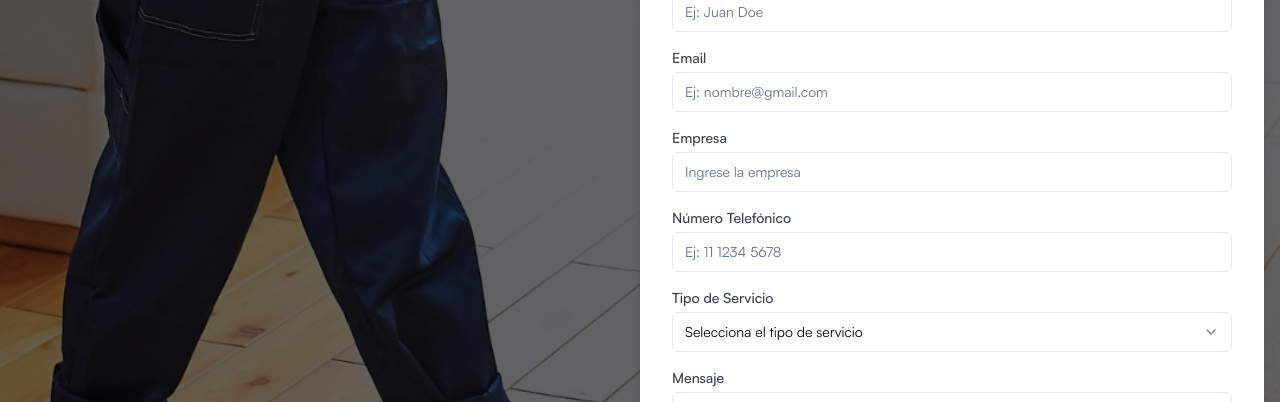
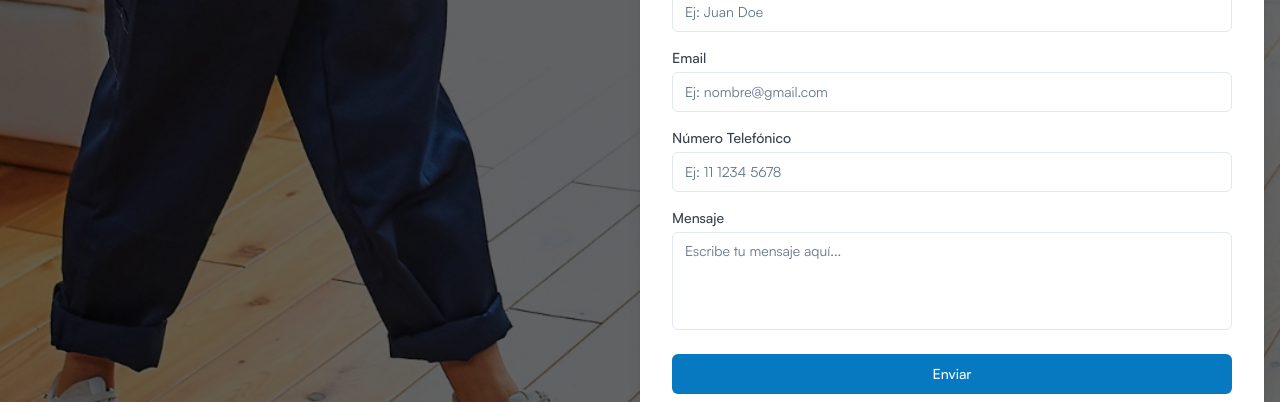
Before and after one commit to Tintaa307/AS-Cleaning-Solutions, a Next.js app: page / in a window 1280 px wide. Shown: the part 2880-3282 px from the top of the page. Built offline with nearby package versions, Linux system fonts and the light colour scheme.

Commit message:
feat: change contact form

```diff
--- a/src/components/contact/Contact.tsx
+++ b/src/components/contact/Contact.tsx
@@ -95,21 +95,6 @@ export default function ContactSection() {
               </div>
               <div>
                 <label
-                  htmlFor="enterprise"
-                  className="block text-sm font-medium text-gray-700 mb-1"
-                >
-                  Empresa
-                </label>
-                <Input
-                  type="text"
-                  id="enterprise"
-                  name="enterprise"
-                  placeholder="Ingrese la empresa"
-                  required
-                />
-              </div>
-              <div>
-                <label
                   htmlFor="phone"
                   className="block text-sm font-medium text-gray-700 mb-1"
                 >
@@ -122,23 +107,6 @@ export default function ContactSection() {
                   placeholder="Ej: 11 1234 5678"
                   required
                 />
-              </div>
-              <div>
-                <label
-                  htmlFor="service"
-                  className="block text-sm font-medium text-gray-700 mb-1"
-                >
-                  Tipo de Servicio
-                </label>
-                <Select name="service" required>
-                  <SelectTrigger>
-                    <SelectValue placeholder="Selecciona el tipo de servicio" />
-                  </SelectTrigger>
-                  <SelectContent>
-                    <SelectItem value="limpieza">Limpieza</SelectItem>
-                    <SelectItem value="fumigacion">Fumigación</SelectItem>
-                  </SelectContent>
-                </Select>
               </div>
               <div>
                 <label
```
